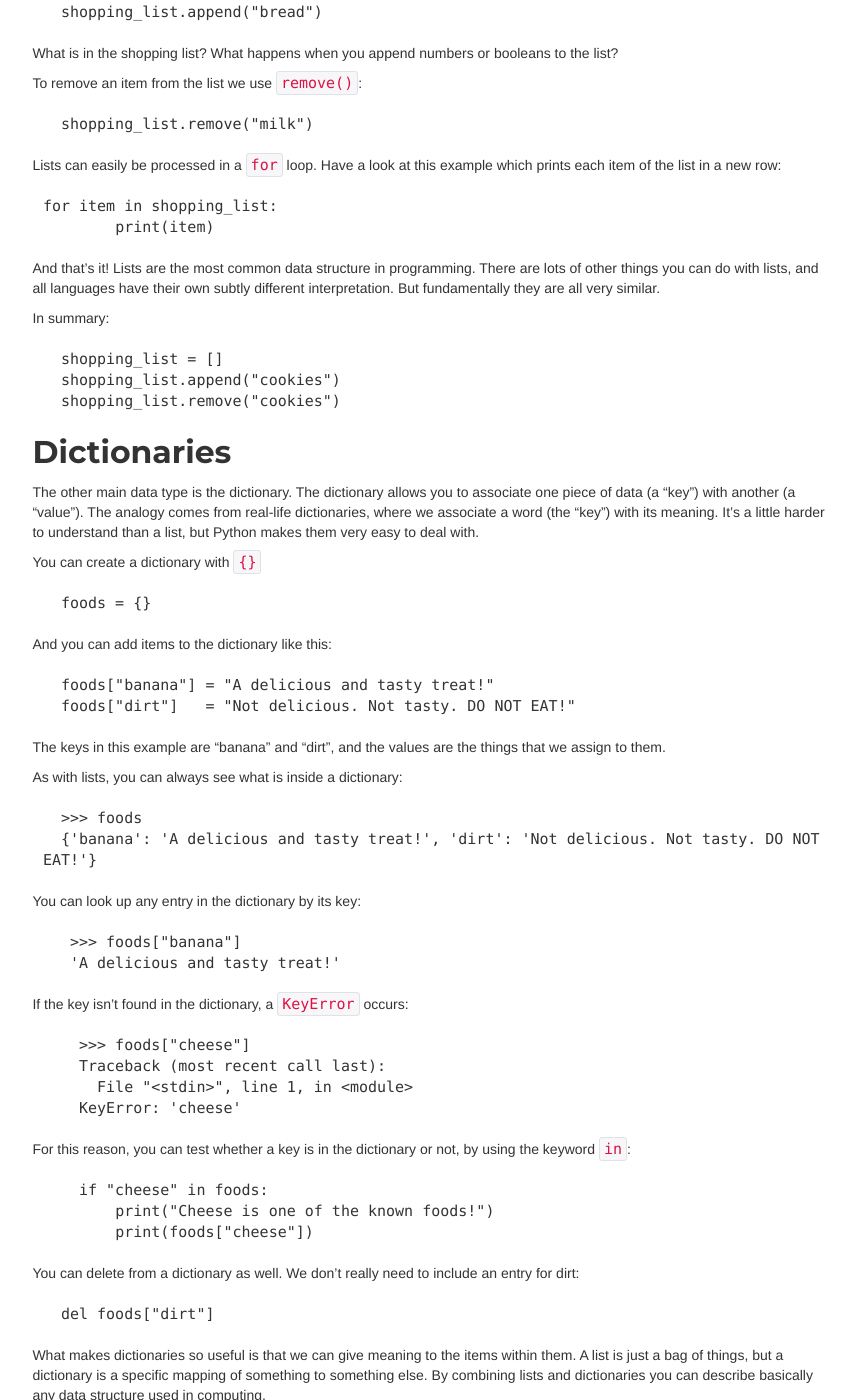
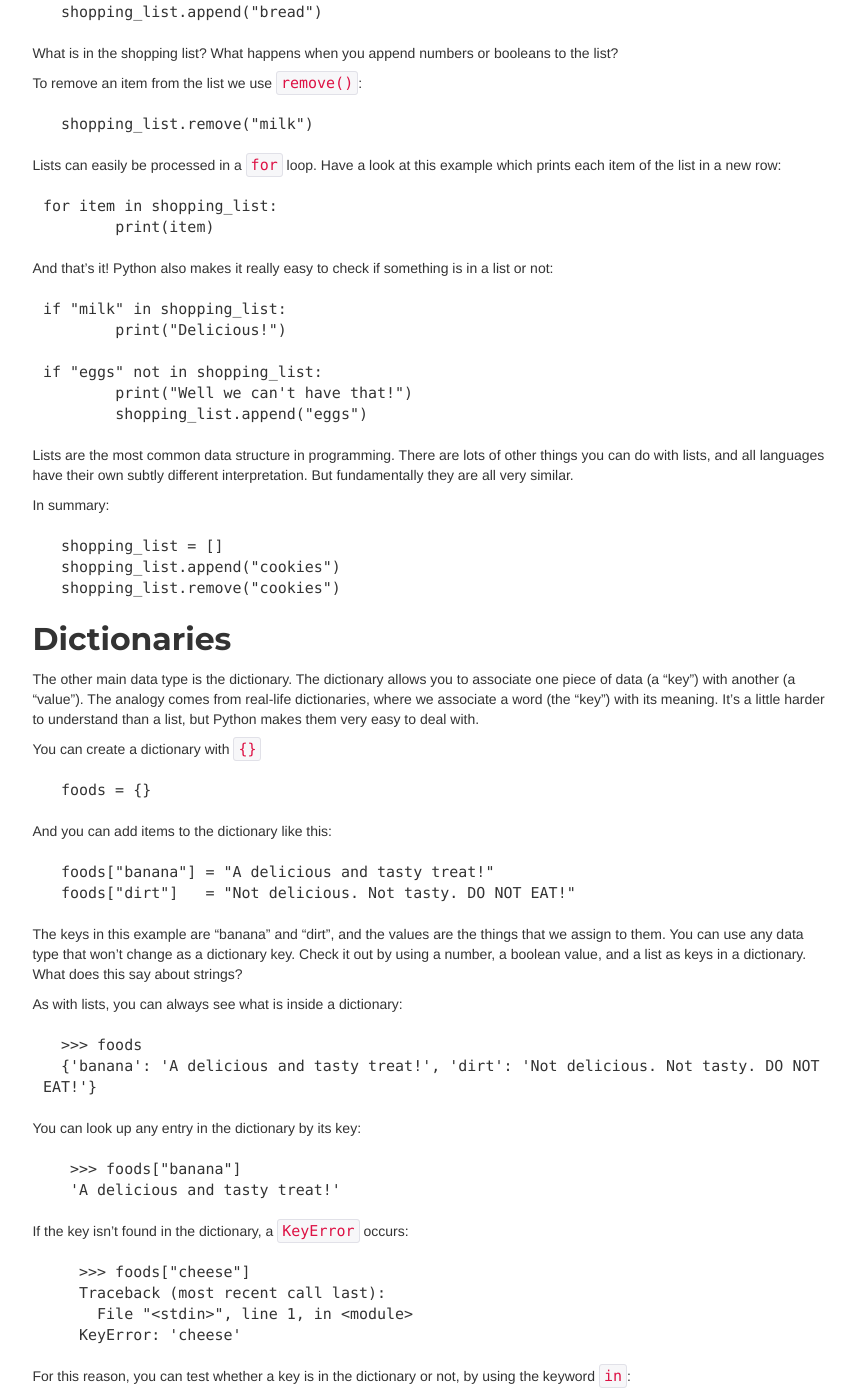
Before and after one commit to OpenTechSchool/python-flask, a Jekyll site: the page built from core/data.md, in a window 1280 px wide and 1400 px high, scrolled down 837 px. Shown: the whole window, without its empty margins (314-1170 px from the left). Built offline with Jekyll 4.4.1, drawn with Linux system fonts in a browser that asks for light colours.

Commit message:
Add membership tests for lists, and info about dict keys

```diff
--- a/core/data.md
+++ b/core/data.md
@@ -46,10 +46,19 @@ To remove an item from the list we use ``remove()``:
 
 Lists can easily be processed in a ``for`` loop. Have a look at this example which prints each item of the list in a new row:
 
-    for item in shopping_list:
+	for item in shopping_list:
 		print(item)
 
-And that's it! Lists are the most common data structure in programming. There are lots of other things you can do with lists, and all languages have their own subtly different interpretation. But fundamentally they are all very similar.
+And that's it! Python also makes it really easy to check if something is in a list or not:
+
+	if "milk" in shopping_list:
+		print("Delicious!")
+
+	if "eggs" not in shopping_list:
+		print("Well we can't have that!")
+		shopping_list.append("eggs")
+
+Lists are the most common data structure in programming. There are lots of other things you can do with lists, and all languages have their own subtly different interpretation. But fundamentally they are all very similar.
 
 In summary:
 
@@ -70,7 +79,7 @@ And you can add items to the dictionary like this:
 	  foods["banana"] = "A delicious and tasty treat!"
 	  foods["dirt"]   = "Not delicious. Not tasty. DO NOT EAT!"
 
-The keys in this example are "banana" and "dirt", and the values are the things that we assign to them.
+The keys in this example are "banana" and "dirt", and the values are the things that we assign to them. You can use any data type that won't change as a dictionary key. Check it out by using a number, a boolean value, and a list as keys in a dictionary. What does this say about strings?
 
 As with lists, you can always see what is inside a dictionary:
 
```
